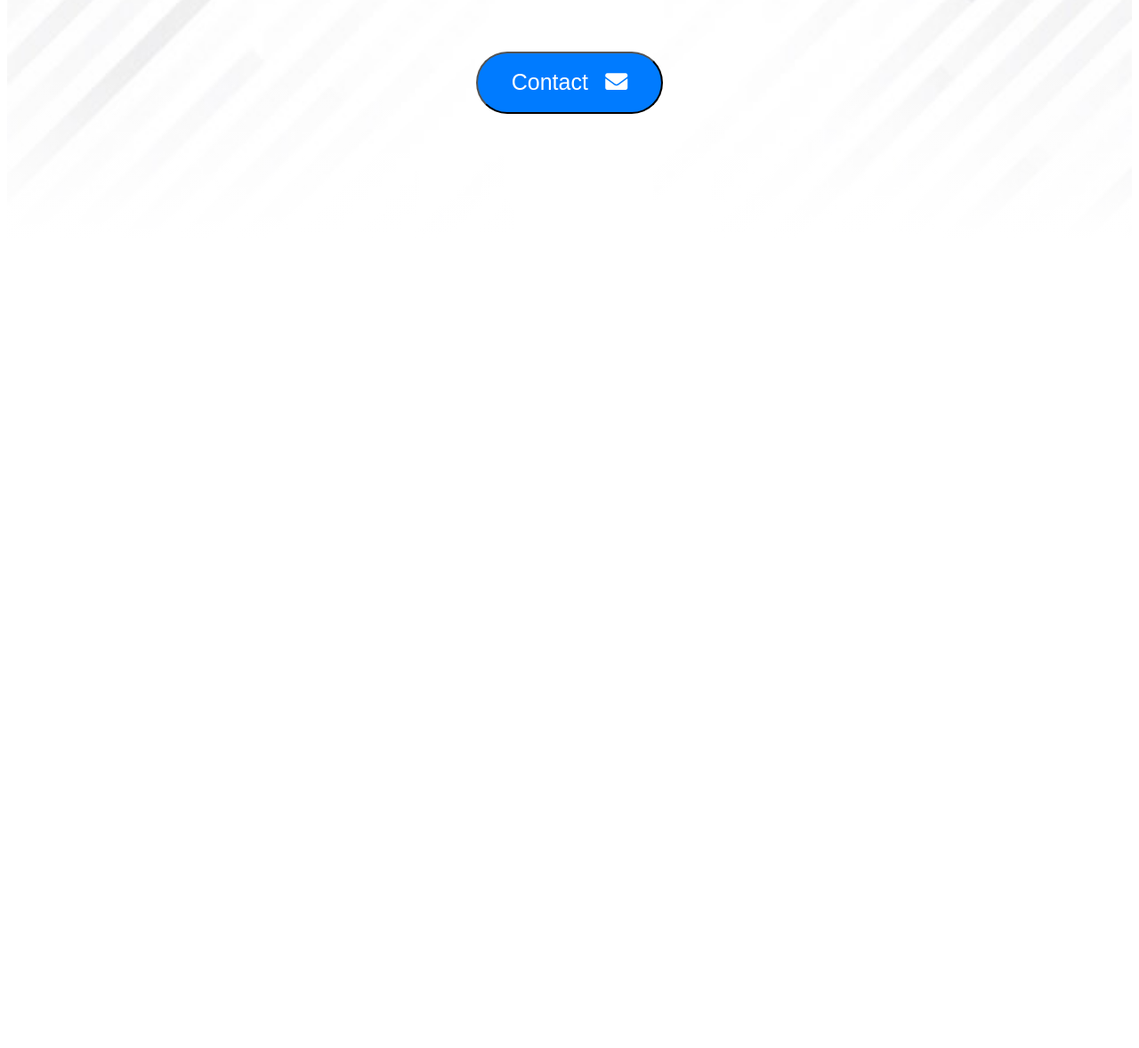
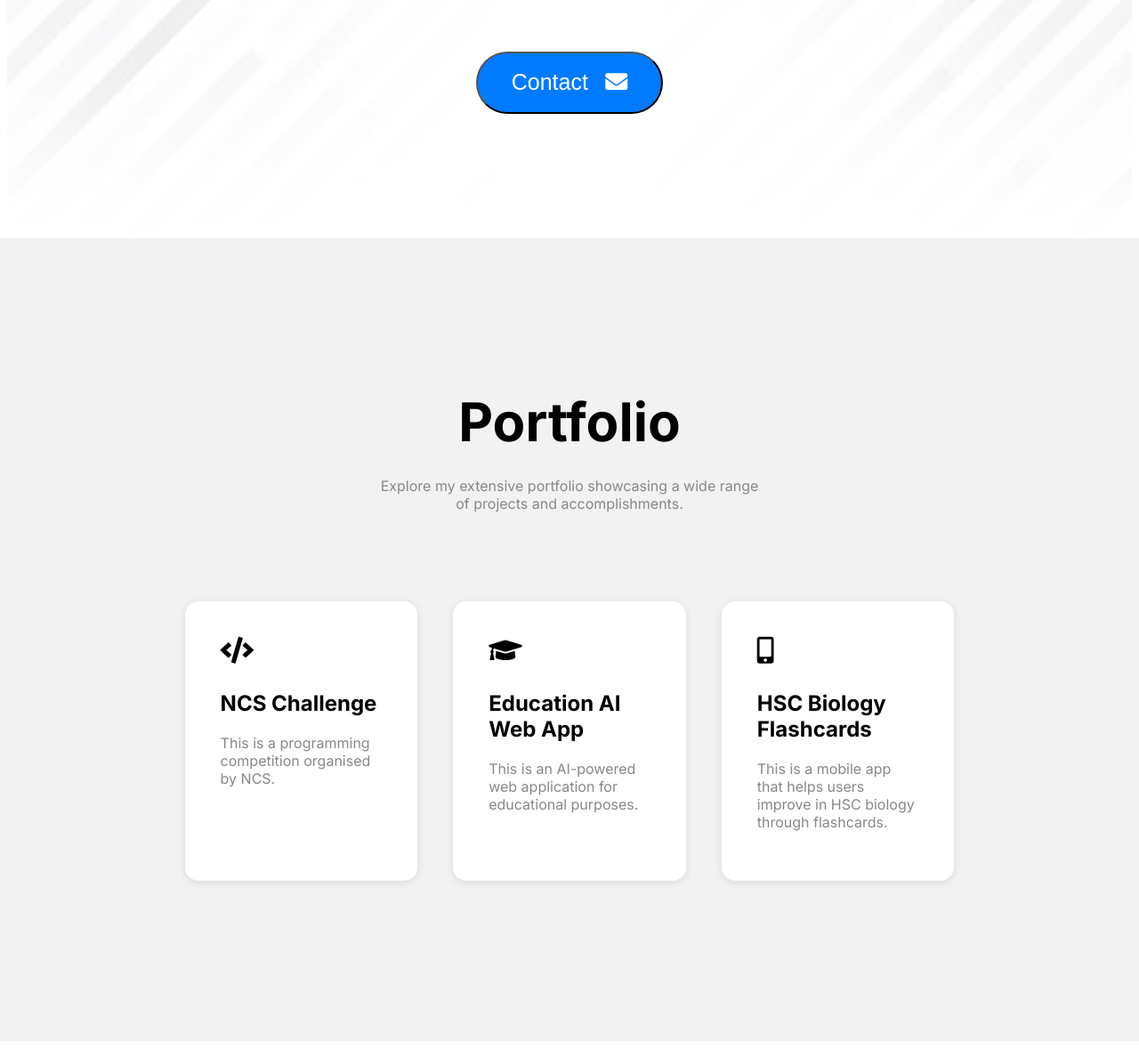
Before and after one commit to anishsharma21/cc-personal-portfolio, a plain HTML site: page index.html in a window 1280 px wide. Shown: the part 500-1678 px from the top of the page at 89% size. Before the commit the page ends 800 px from the top, so only its background shows below. Drawn offline with Linux system fonts and the light colour scheme.

Commit message:
Add portfolio section to index.html and style it

```diff
--- a/index.html
+++ b/index.html
@@ -17,7 +17,6 @@
                     </div>
                     <ul class="links">
                         <li><a href="#">Home</a></li>
-                        <li><a href="#">Portfolio</a></li>
                         <li><a href="#">Contact</a></li>
                     </ul>
                 </div>
@@ -33,6 +32,27 @@
             </button>
         </div>
     </div>
+    <div class="portfolio">
+        <h1 class="center-heading">Portfolio</h1>
+        <p class="summary">Explore my extensive portfolio showcasing a wide range of projects and accomplishments.</p>
+        <div class="cards">
+            <div class="card">
+                <i class="fas fa-code"></i>
+                <h2>NCS Challenge</h2>
+                <p>This is a programming competition organised by NCS.</p>
+            </div>
+            <div class="card">
+                <i class="fas fa-graduation-cap"></i>
+                <h2>Education AI Web App</h2>
+                <p>This is an AI-powered web application for educational purposes.</p>
+            </div>
+            <div class="card">
+                <i class="fas fa-mobile-alt"></i>
+                <h2>HSC Biology Flashcards</h2>
+                <p>This is a mobile app that helps users improve in HSC biology through flashcards.</p>
+            </div>
+        </div>
+    </div>
     <script src="index.js"></script>
 </body>
 </html>
--- a/styles.css
+++ b/styles.css
@@ -1,6 +1,8 @@
 body {
     font-family: 'Inter', sans-serif;
 }
+
+/* --- Navigation Section --- */
 
 .nav-grid {
     display: grid;
@@ -68,7 +70,9 @@ body {
     transform: translateX(0);
 }
 
-/* Hero section */
+
+
+/* --- Hero Section --- */
 
 .main-content {
     /* Remove default margins */
@@ -154,3 +158,88 @@ body {
 .cta-button i {
     margin-left: 12.5px; /* Increase margin-left by 25% */
 }
+
+
+
+/* --- Project Section --- */
+
+/* --- Project Section --- */
+
+.portfolio {
+    padding: 20px; /* Add some padding around the cards */
+    width: 70%;
+    margin: 0 auto; /* Add this line to center the portfolio section */
+    display: flex; /* Add this line to enable flexbox */
+    flex-direction: column; /* Change the flex direction to column */
+    justify-content: center; /* Add this line to center the content horizontally */
+    align-items: center; /* Add this line to center the content vertically */
+    background-color: #f2f2f2;
+    position: relative; /* Add this line to enable absolute positioning */
+}
+
+.portfolio::before {
+    /* Create a pseudo-element */
+    content: "";
+    position: absolute;
+    top: 0;
+    left: 50%;
+    transform: translateX(-50%);
+    width: 100vw; /* Set the width to 100% of the viewport width */
+    height: 100%;
+    background-color: #f2f2f2; /* Set the background color */
+    z-index: -1; /* Move the pseudo-element behind the content */
+}
+
+.center-heading {
+    /* Center the children in the flex box */
+    display: flex;
+    justify-content: center;
+    align-items: center;
+    margin-top: 150px;
+    font-size: 60px;
+    margin-bottom: 10px;
+}
+
+.summary {
+    margin-bottom: 90px;
+    color: #888888; /* Set the font color to a darker gray */
+    width: 50%;
+    text-align: center; /* Center the text */
+}
+
+.cards {
+    /* Use Flexbox to layout the cards in a row */
+    display: flex;
+    justify-content: space-between; /* Add space between the cards */
+    margin-bottom: 150px;
+    gap: 20px; /* Add a gap between the cards */
+}
+
+.card {
+    /* Style the cards */
+    background-color: white; /* Change this to your preferred color */
+    border-radius: 15px; /* Add rounded corners */
+    box-shadow: 0 2px 10px rgba(0, 0, 0, 0.1); /* Add a subtle shadow */
+    width: calc((100% - 40px) / 3); /* Calculate the width of each card */
+    padding: 40px; /* Add some padding inside each card */
+    box-sizing: border-box; /* Include padding and border in the element's total width and height */
+    margin: 10px; /* Add some space around each card */
+    transition: transform 0.3s ease-in-out, background-color 0.3s ease-in-out; /* Add transition property here */
+}
+
+.card:hover {
+    /* Make the card slightly larger */
+    transform: scale(1.05) translateY(-10px);
+    /* Change the background color on hover */
+    background-color: #b2d8b2; /* Light green */
+}
+
+.card i {
+    /* Style the icon */
+    font-size: 30px; /* Make the icon larger */
+    margin-bottom: 10px; /* Add some space below the icon */
+}
+
+.card p {
+    color: #888888; /* Change the color of the paragraph text */
+}
```
